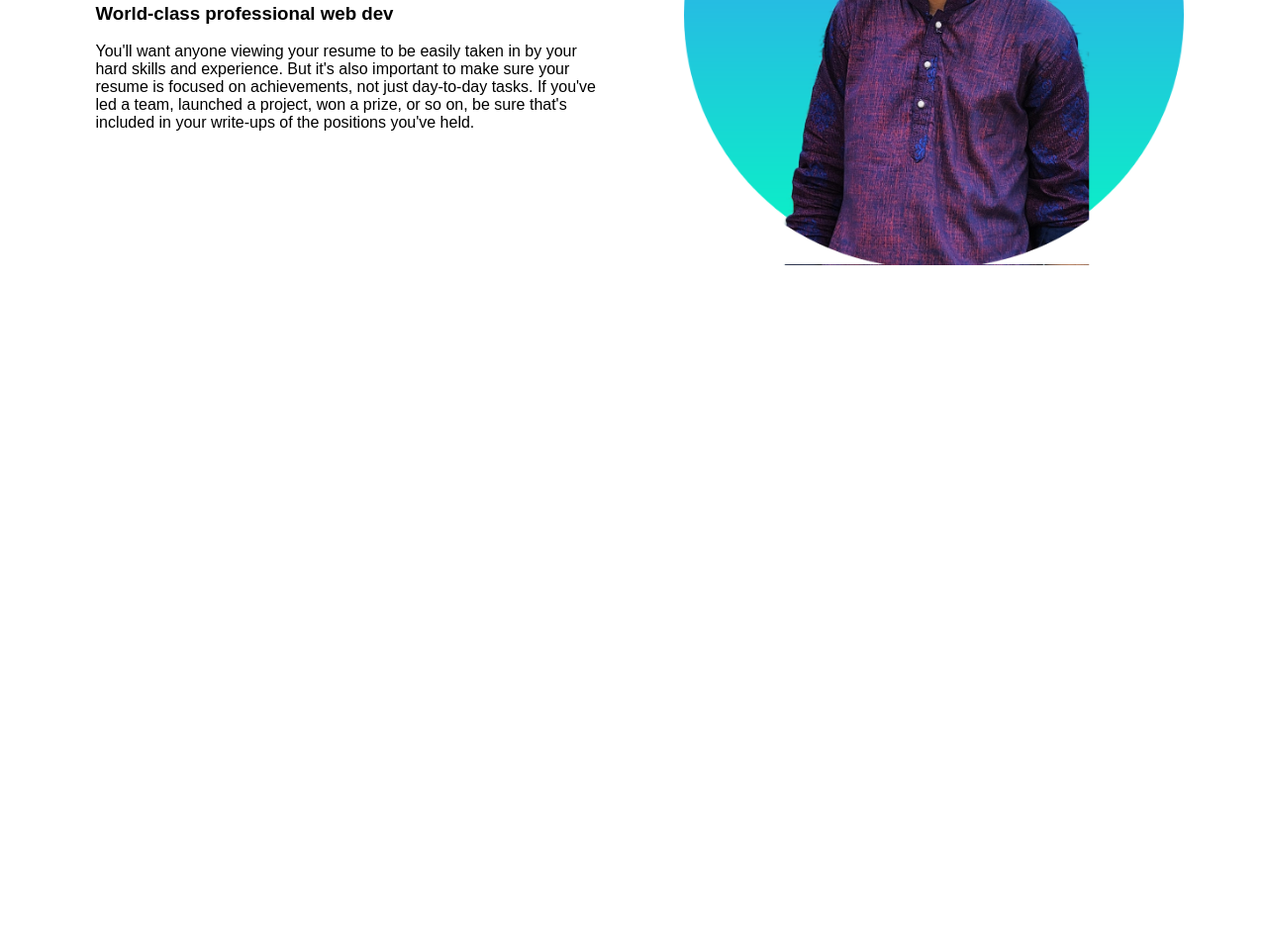
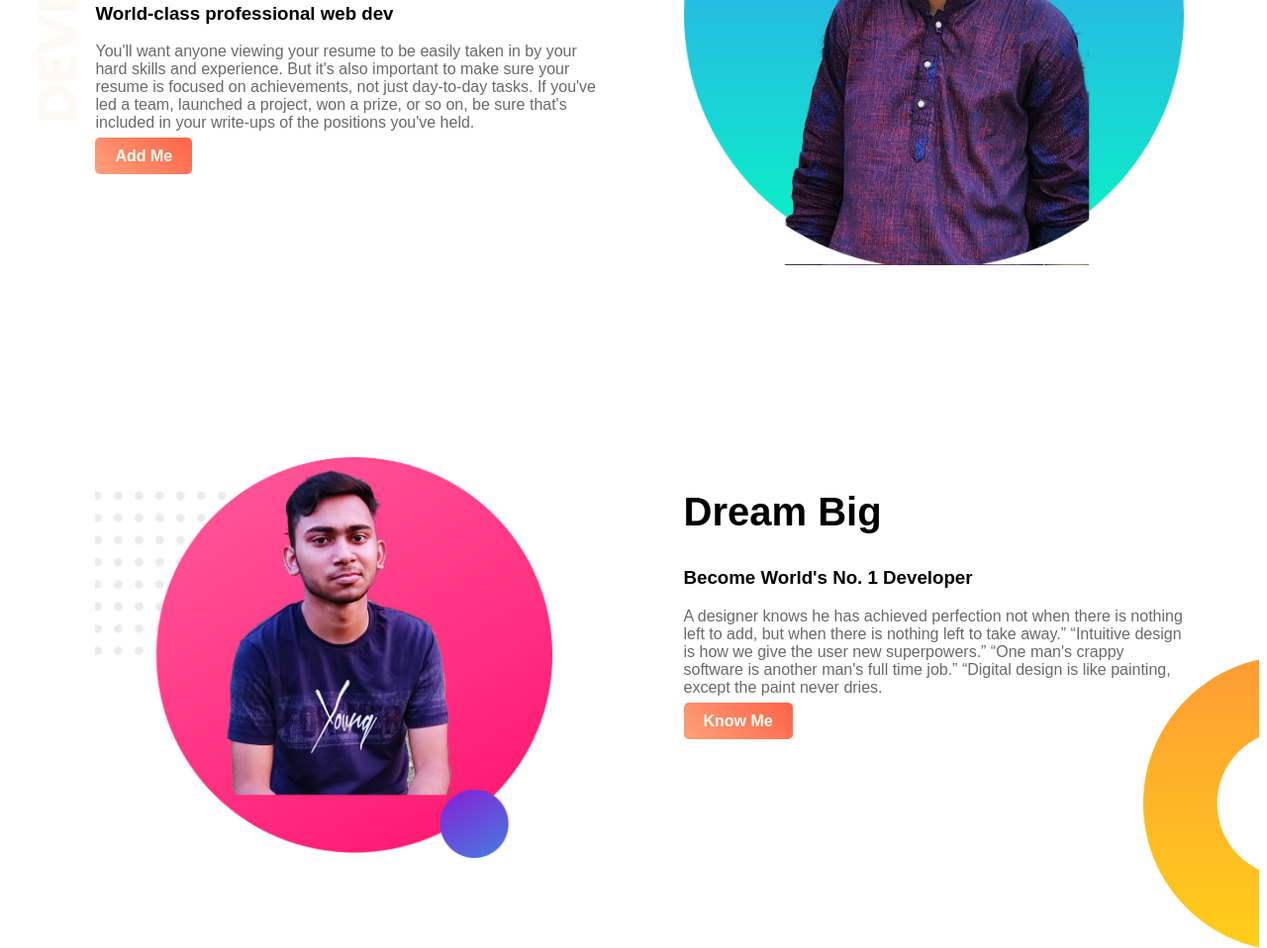
Before and after one commit to ArfinAkash57/web-portfolio, a plain HTML site: page index.html in a window 1280 px wide. Shown: the part 246-1204 px from the top of the page at 99% size. Before the commit the page ends 800 px from the top, so only its background shows below. Drawn offline with Linux system fonts and the light colour scheme.

Commit message:
learned commit

```diff
--- a/index.html
+++ b/index.html
@@ -7,16 +7,31 @@
    <link href="https://fonts.google.com/share?selection.family=PT%20Sans:wght@700">
 </head>
 <body>
-    <section>
+    <section class="top-banner">
     <div class="half-width">
         <h1>Welcome To </h1>
         <h1><span class="name-highlight">Arfin's</span> World</h1>
         <h3>World-class professional web dev</h3>
         <p>You'll want anyone viewing your resume to be easily taken in by your hard skills and experience. But it's also important to make sure your resume is focused on achievements, not just day-to-day tasks. If you've led a team, launched a project, won a prize, or so on, be sure that's included in your write-ups of the positions you've held. </p>
+        <a class="link-button" target="_blank" href="https://www.facebook.com/arfin.akash57/">Add Me</a>
     </div>
     <div class="half-width">
         <img src="images/image1.png" alt="">
     </div>
     </section>
+    <section class="dream-project">
+        <div class="half-width">
+            <img src="images/image2.png" alt="">
+        </div>
+        <div class="half-width">
+            <h2>Dream Big</h2>
+            <h3>Become World's No. 1 Developer</h3>
+            <p>A designer knows he has achieved perfection not when there is nothing left to add, but when there is nothing left to take away.” “Intuitive design is how we give the user new superpowers.” “One man's crappy software is another man's full time job.” “Digital design is like painting, except the paint never dries.</p>
+            <a class="link-button" target="_blank" href="https://www.youtube.com/watch?v=j9V78UbdzWI&ab_channel=DigiNeko">Know Me</a>
+
+
+        </div>
+
+    </section>
 </body>
 </html>
--- a/style.css
+++ b/style.css
@@ -3,6 +3,9 @@ body{
 }
 h1{
     font-size: 50px;
+}
+h2{
+    font-size: 40px;
 }
 .name-highlight{
     color:blueviolet;
@@ -16,3 +19,27 @@ h1{
 .half-width img{
     width:100%;
 }
+.top-banner{
+    background-image: url(images/top-banner.png);
+    background-repeat: no-repeat;
+}
+section{
+    height:500px;
+    padding-bottom: 200px;
+}
+p{
+    color: dimgray;
+}
+.link-button{
+    text-decoration: none;
+    background-image: linear-gradient(45deg, lightSalmon, tomato);
+    padding:10px 20px;
+    border-radius: 5px;
+    color:honeydew;
+    font-weight: 700;
+}
+.dream-project{
+    background-image: url(images/dream-bg.png);
+    background-repeat: no-repeat;
+    background-position: right;
+}
```
Also changed, not shown: images/image2.png (added).
